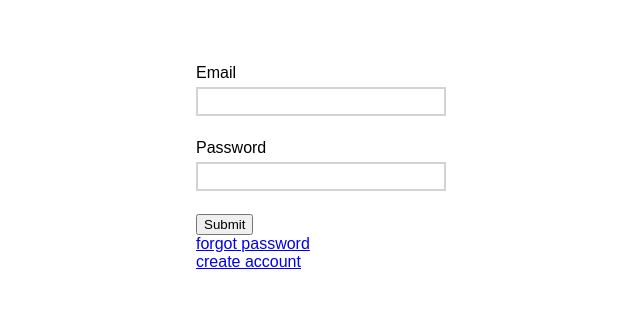
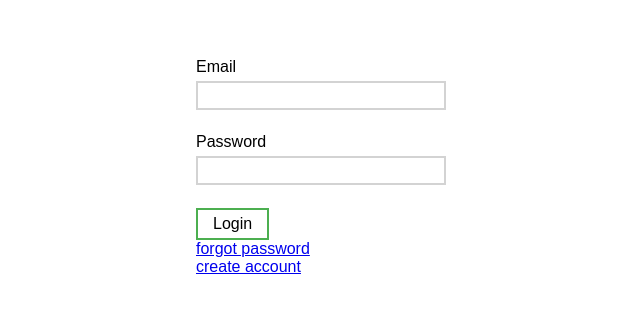
Before and after one commit to adroste/tuc-astro-nowte, a React (Create React App) app in the folder client-user/: page / in a window 1280 px wide. Shown: the part 233-546 px from the top of the page, without its empty margins (319-959 px from the left). Built offline with nearby package versions, Linux system fonts and the light colour scheme.

Commit message:
added Button component

```diff
--- a/client-user/src/ui/UserLoginForm.js
+++ b/client-user/src/ui/UserLoginForm.js
@@ -2,6 +2,7 @@ import React from 'react';
 import PropTypes from 'prop-types';
 import LabelledInputBox from "./base/LabelledInputBox";
 import './UserLoginForm.css';
+import Button from "./base/Button";
 
 export default class UserLoginForm extends React.Component {
     /**
@@ -34,10 +35,7 @@ export default class UserLoginForm extends React.Component {
                     name="password"
                     child={<br/>}
                 />
-                <input
-                    type="submit"
-                    value="Submit"
-                />
+                <Button label="Login"/>
                 <br/>
                 <a href="#" onClick={this.props.onForgotPasswordClick}>forgot password</a>
                 <br/>
--- a/client-user/src/ui/UserRegistrationForm.js
+++ b/client-user/src/ui/UserRegistrationForm.js
@@ -2,6 +2,7 @@ import React from 'react';
 import PropTypes from 'prop-types';
 import LabelledInputBox from "./base/LabelledInputBox";
 import './UserRegistrationForm.css';
+import Button from "./base/Button";
 
 export default class UserRegistrationForm extends React.Component {
     /**
@@ -39,7 +40,7 @@ export default class UserRegistrationForm extends React.Component {
      * handler for the submit button
      * @param event click event
      */
-    onClickHandler = (event) => {
+    onClickHandler = () => {
         let success = true;
 
         if(!this.verifyName())
@@ -167,9 +168,8 @@ export default class UserRegistrationForm extends React.Component {
                     onChange={(value) => this.password2 = value}
                 />
                 <br/>
-                <input
-                    type="submit"
-                    value="Submit"
+                <Button
+                    label="Submit"
                     onClick={this.onClickHandler}
                 />
             </div>
--- /dev/null
+++ b/client-user/src/ui/base/Button.css
@@ -0,0 +1,19 @@
+.button{
+    background-color: white;
+    color: black;
+    border: 2px solid #4CAF50;
+    padding: 5px 15px;
+    text-align: center;
+    text-decoration: none;
+    display: inline-block;
+    font-size: 16px;
+    user-select: none;
+    cursor: pointer;
+}
+
+.button:hover {
+    background-color: #4CAF50;
+    color: white;
+    user-select: none;
+    cursor: pointer;
+}
--- /dev/null
+++ b/client-user/src/ui/base/Button.js
@@ -0,0 +1,36 @@
+import React from 'react';
+import PropTypes from 'prop-types';
+import './Button.css';
+
+export default class Button extends React.Component {
+    /**
+     * propTypes
+     * @property {string} label text on the button
+     * @property {function()} onClick callback when button was clicked
+     */
+    static get propTypes() {
+        return {
+            label: PropTypes.string,
+            onClick: PropTypes.func
+        };
+    }
+
+    static get defaultProps() {
+        return {
+
+        };
+    }
+
+    onClickHandler = (event) => {
+        if(this.props.onClick)
+            this.props.onClick();
+    };
+
+    render() {
+        return (
+            <div className="button" onClick={this.onClickHandler}>
+                {this.props.label}
+            </div>
+        );
+    }
+}
```
